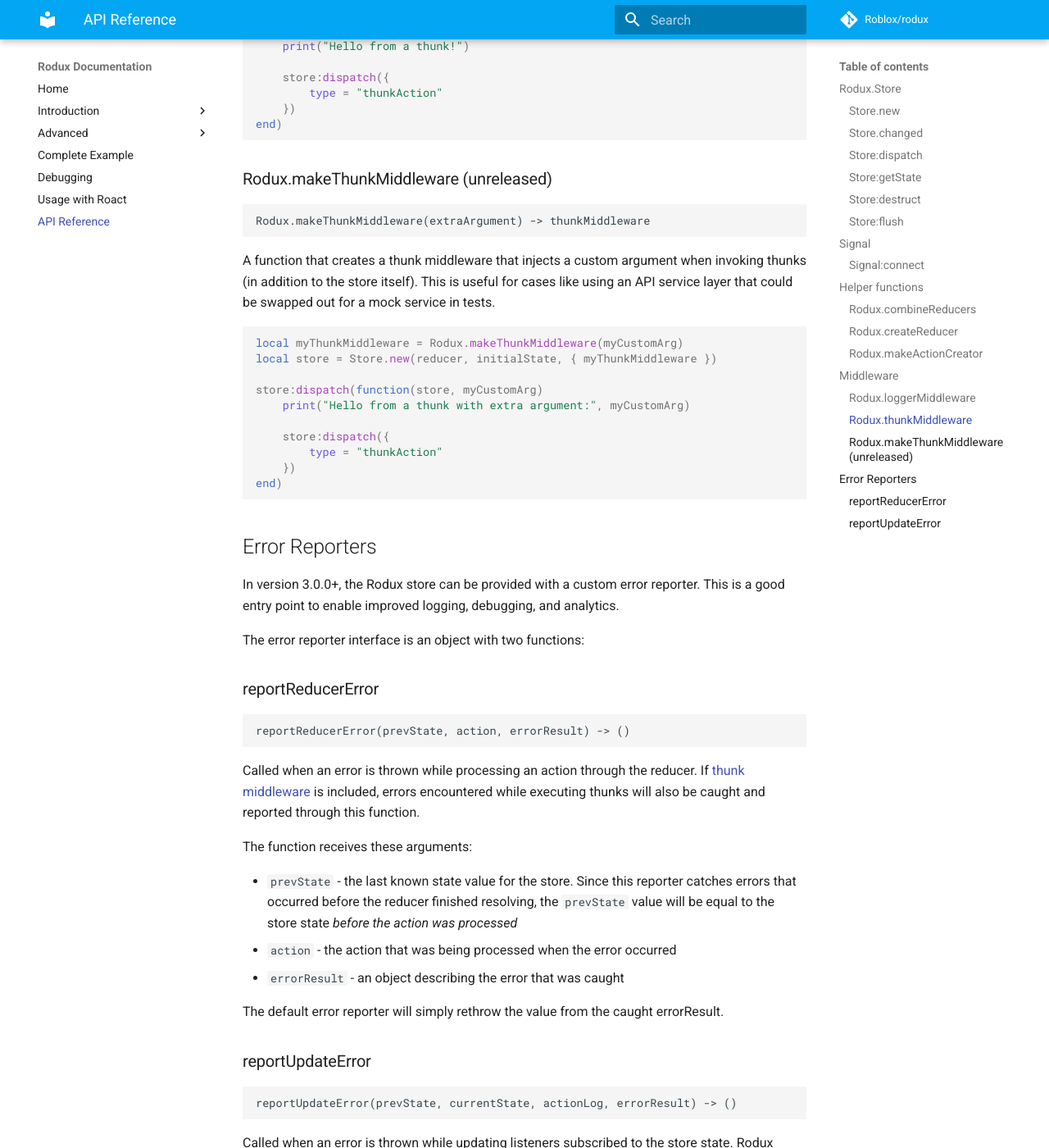
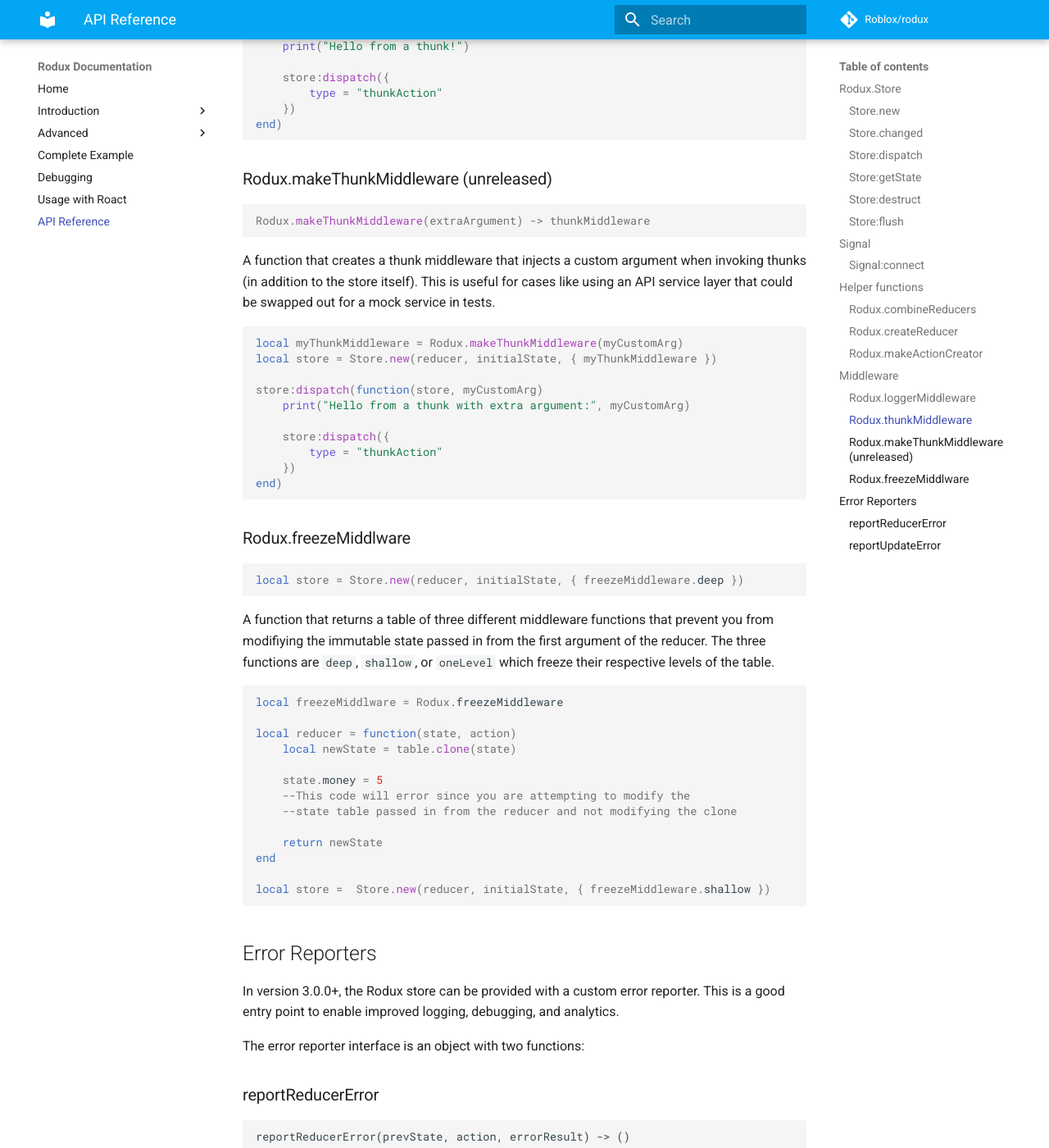
Before and after one commit to Roblox/rodux, an MkDocs documentation site: the page built from docs/api-reference.md, in a window 1280 px wide and 1400 px high, scrolled down 6409 px. Shown: the whole window at 82% size. Built offline with MkDocs 1.6.1 and Material for MkDocs 9.7.7, drawn with Linux system fonts in a browser that asks for light colours; comment, search, counter and statistics services are not loaded; old or Windows-style settings are respelled for this version of MkDocs.

Commit message:
added freezeMiddlware as well as docs for it

````diff
--- a/docs/api-reference.md
+++ b/docs/api-reference.md
@@ -268,7 +268,7 @@
 ```
 
 ### Rodux.makeThunkMiddleware (unreleased)
-```
+```lua
 Rodux.makeThunkMiddleware(extraArgument) -> thunkMiddleware
 ```
 
@@ -285,6 +285,29 @@
 		type = "thunkAction"
 	})
 end)
+```
+
+### Rodux.freezeMiddlware
+```lua
+local store = Store.new(reducer, initialState, { freezeMiddleware.deep })
+```
+
+A function that returns a table of three different middleware functions that prevent you from modifiying the immutable state passed in from the first argument of the reducer. The three functions are `deep`, `shallow`, or `oneLevel` which freeze their respective levels of the table.
+
+```lua
+local freezeMiddlware = Rodux.freezeMiddleware
+
+local reducer = function(state, action)
+	local newState = table.clone(state)
+
+	state.money = 5
+	--This code will error since you are attempting to modify the
+	--state table passed in from the reducer and not modifying the clone
+
+	return newState
+end
+
+local store =  Store.new(reducer, initialState, { freezeMiddleware.shallow })
 ```
 
 ## Error Reporters
````
Also changed, not shown: 2 other files.
